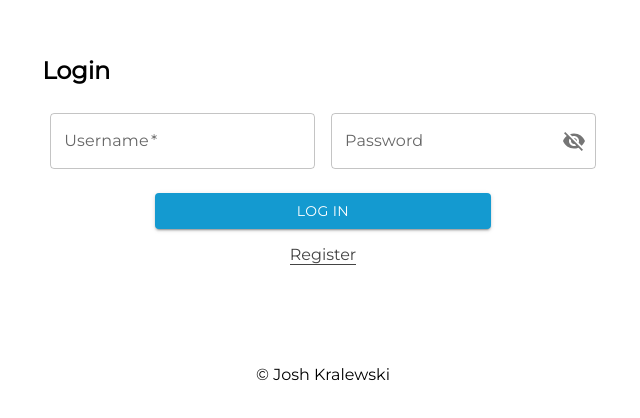
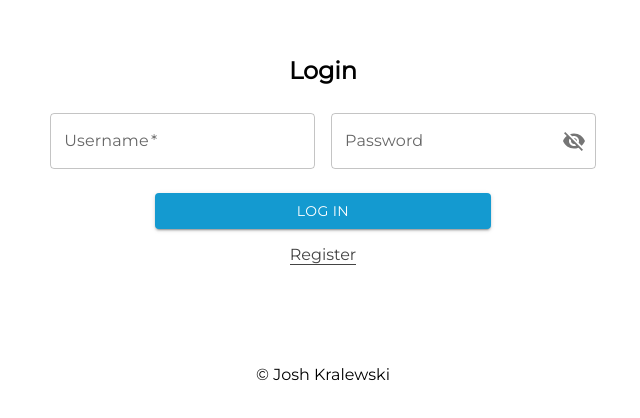
Before and after one commit to Joshkmanj/prime-solo-project, a React (Create React App) app: page /#/user in a window 1280 px wide. Before the commit this address led to /#/modify-shift/1/1. Shown: the part 180-598 px from the top of the page, without its empty margins (317-957 px from the left). Built offline with nearby package versions, Linux system fonts and the light colour scheme; no server answers.

Commit message:
Recentered login page

```diff
--- a/src/components/LoginPage/LoginPage.jsx
+++ b/src/components/LoginPage/LoginPage.jsx
@@ -11,9 +11,9 @@ function LoginPage() {
 
   return (
     <div className="landing-grid">
+      <center>
       <LoginForm />
 
-      <center>
         <button
           type="button"
           className="btn btn_asLink"
```
